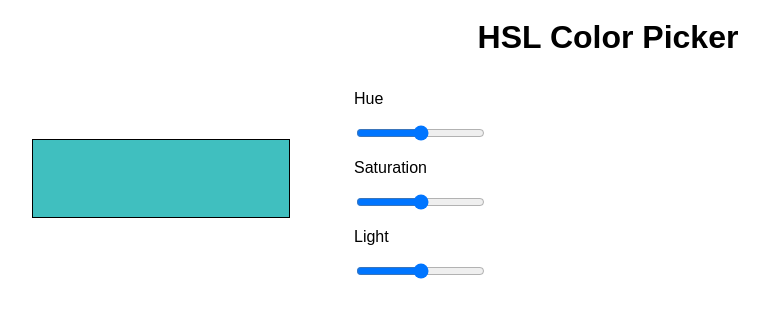
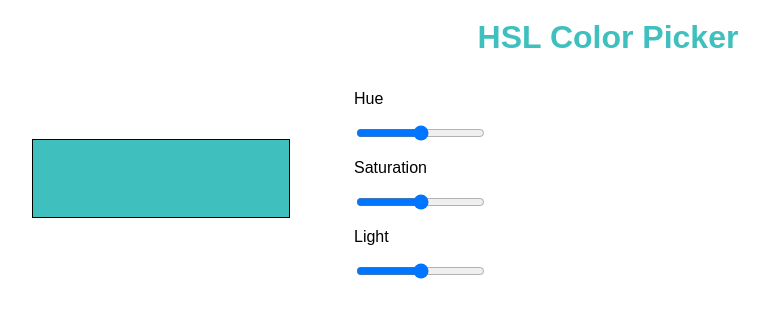
Before and after one commit to sbettaglio/color-picker, a React (Create React App) app: page / in a window 1280 px wide. Shown: the top 318 px of the page, without its empty margins (32-801 px from the left). Built offline with nearby package versions, Linux system fonts and the light colour scheme.

Commit message:
task 3 explorer

```diff
--- a/src/App.js
+++ b/src/App.js
@@ -30,7 +30,13 @@ export class App extends Component {
   render() {
     return (
       <>
-        <h1>HSL Color Picker</h1>
+        <h1
+          style={{
+            color: `hsl(${this.state.h}, ${this.state.s}%, ${this.state.l}%)`,
+          }}
+        >
+          HSL Color Picker
+        </h1>
         <section className="color-container">
           <aside
             className="color-display"
```
